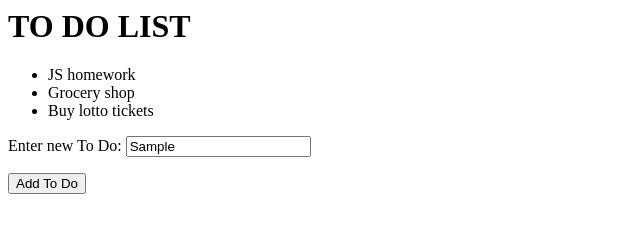
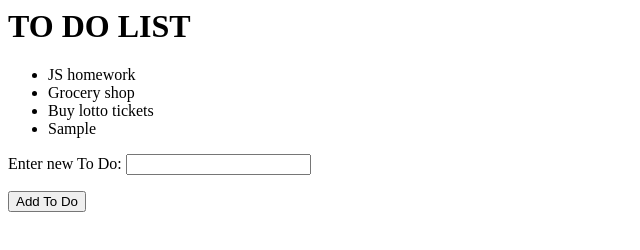
Before and after one commit to ttsJavaScriptApps/JudeAndLatori, a plain HTML site: page index.html in a window 1280 px wide. Both pictures are taken after typing "Sample" into the empty fields and a click on the button "Add To Do". Shown: the whole page, without its empty margins (0-640 px from the left). Drawn offline with Linux system fonts and the light colour scheme.

Commit message:
adding item works

```diff
--- a/todolist.js
+++ b/todolist.js
@@ -1,26 +1,69 @@
 
-//
 var q = document.querySelector.bind(document);
 var qa = document.querySelectorAll.bind(document);
 
 
 
 
-//notes
 
-var list = document.querySelectorAll('li');
-var arrayOfList = Array.from(list);
+// var list = document.querySelectorAll('li');
+// var arrayOfList = Array.from(list);
+//
+// var xxx = "next to do";
+
+function myFunction() {
+    xxx = document.getElementById("newToDo").value;
+    console.log(xxx);
+    // var list = document.querySelectorAll('li');
+    var list = document.querySelector('#list');
+    var newLI = document.createElement('li');
+    newLI.innerHTML = xxx;
+    list.appendChild(newLI);
+    console.log (list);
+    document.getElementById("newToDo").value = "";
+
+}
+
+// var newLI = document.createElement('li');
+// newLI.innerHTML = xxx;
+//
+// list = document.querySelector('ul');
+// list.appendChild(newLI); //Insert after item 1
+//
 
 
 
 
-function myFunction() {
-    var xxx = document.getElementById("newToDo").value;
-    console.log(xxx);
-}
 
 
 
+
+//
+//
+// var list = document.querySelectorAll('li');
+// var arrayOfList = Array.from(list);
+//
+// var xxx = "next to do";
+//
+// function myFunction() {
+//     xxx = this.document.getElementById("newToDo").value;
+//     console.log(xxx);
+// }
+//
+// var newLI = document.createElement('li');
+// newLI.innerHTML = xxx;
+//
+// list = document.querySelector('ul');
+// list.appendChild(newLI); //Insert after item 1
+
+
+
+
+
+
+
+
+// ======================
 // document.getElementById("myButton").addEventListener("click", function(){
 //     // document.getElementById("newToDo").innerHTML = "Hello World";
 //     console.log(newToDo);
```
Also changed, not shown: index.html (+0 -1 lines).
